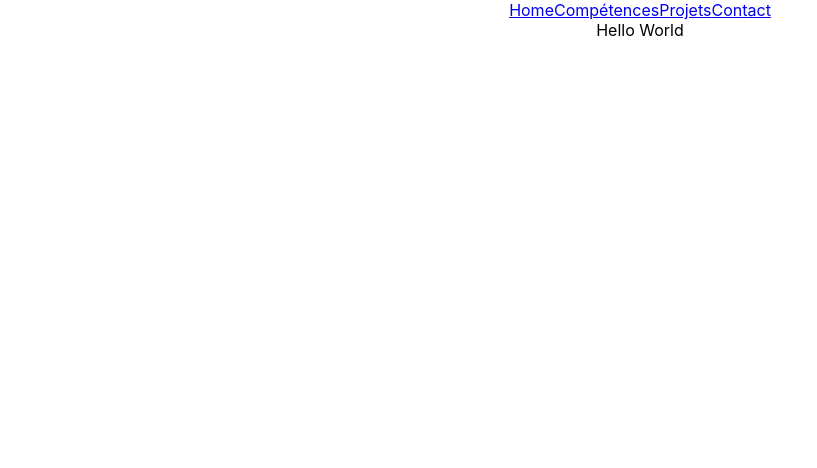
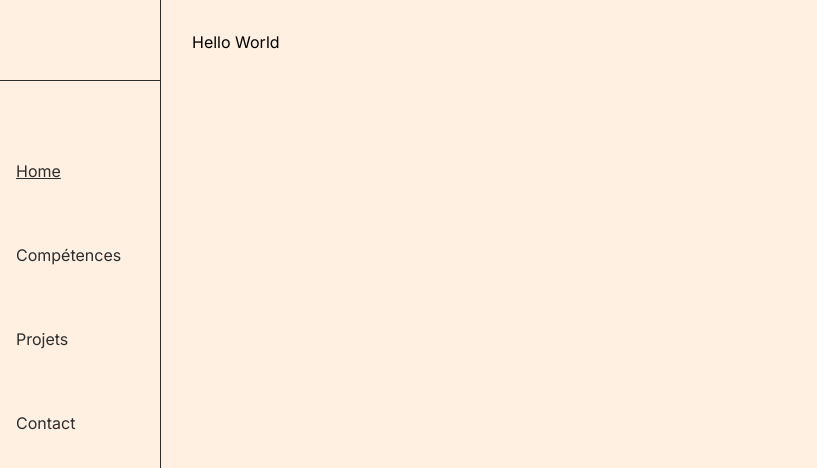
Before and after one commit to juliebeziat/portfolio, a React (Create React App) app: page / in a window 1280 px wide. Shown: the top 468 px of the page, without its empty margins (0-817 px from the left). Built offline with nearby package versions, Linux system fonts and the light colour scheme.

Commit message:
[Style] style app and menu

```diff
--- a/src/components/App/App.css
+++ /dev/null
@@ -1,38 +0,0 @@
-.App {
-  text-align: center;
-}
-
-.App-logo {
-  height: 40vmin;
-  pointer-events: none;
-}
-
-@media (prefers-reduced-motion: no-preference) {
-  .App-logo {
-    animation: App-logo-spin infinite 20s linear;
-  }
-}
-
-.App-header {
-  background-color: #282c34;
-  min-height: 100vh;
-  display: flex;
-  flex-direction: column;
-  align-items: center;
-  justify-content: center;
-  font-size: calc(10px + 2vmin);
-  color: white;
-}
-
-.App-link {
-  color: #61dafb;
-}
-
-@keyframes App-logo-spin {
-  from {
-    transform: rotate(0deg);
-  }
-  to {
-    transform: rotate(360deg);
-  }
-}
--- a/src/components/App/App.js
+++ b/src/components/App/App.js
@@ -1,5 +1,5 @@
 // == Import style
-import './App.css';
+import './App.scss';
 
 // == Import components
 import Menu from '../Menu';
@@ -13,8 +13,9 @@ import { Route, Routes } from 'react-router-dom';
 
 function App() {
   return (
+    <>
+      <Menu />
       <div className="App">
-      <Menu />
         <Routes>
           <Route path='/' element={<Home />}/>
           <Route path='/competences' element={<Skills />}/>
@@ -22,6 +23,7 @@ function App() {
           <Route path='/contact' element={<Contact />}/>
         </Routes>
       </div>
+    </>
   );
 }
 
--- /dev/null
+++ b/src/components/App/App.scss
@@ -0,0 +1,5 @@
+@use 'src/style/vars';
+
+.App {
+    padding: 2em 12em;
+}
--- a/src/components/Menu/menu.scss
+++ b/src/components/Menu/menu.scss
@@ -0,0 +1,36 @@
+@use '../../style/vars';
+
+.menu {
+    position: absolute;
+    width: 10em;
+    height: 100vh;
+    border-right: 1px solid vars.$darkColor;
+
+    a {
+        text-decoration: none;
+        color: vars.$darkColor;
+    }
+
+    &-logo {
+        width: 80px;
+        height: 80px;
+        display: block;
+        margin: auto;
+    }
+
+    &-navbar {
+        margin-top: 5em;
+        padding-top: 3em;
+        border-top: 1px solid vars.$darkColor;
+        display: flex;
+        flex-wrap: wrap;
+
+        &-nav {
+            margin: 2em 1em;
+        }
+
+        .active {
+            text-decoration: underline;
+        }
+    }
+}
--- a/src/index.css
+++ /dev/null
@@ -1,13 +0,0 @@
-body {
-  margin: 0;
-  font-family: -apple-system, BlinkMacSystemFont, 'Segoe UI', 'Roboto', 'Oxygen',
-    'Ubuntu', 'Cantarell', 'Fira Sans', 'Droid Sans', 'Helvetica Neue',
-    sans-serif;
-  -webkit-font-smoothing: antialiased;
-  -moz-osx-font-smoothing: grayscale;
-}
-
-code {
-  font-family: source-code-pro, Menlo, Monaco, Consolas, 'Courier New',
-    monospace;
-}
--- a/src/index.js
+++ b/src/index.js
@@ -2,7 +2,7 @@ import React from 'react';
 import ReactDOM from 'react-dom/client';
 import { BrowserRouter } from 'react-router-dom';
 import App from './components/App/App';
-import './index.css';
+import './style/index.scss'
 import reportWebVitals from './reportWebVitals';
 
 const root = ReactDOM.createRoot(document.getElementById('root'));
--- /dev/null
+++ b/src/style/_vars.scss
@@ -0,0 +1,3 @@
+$backgroundColor: #FFF0E2;
+$darkColor: #2D2D2D;
+$lightColor: #dfdfdf;
--- /dev/null
+++ b/src/style/index.scss
@@ -0,0 +1,14 @@
+@use 'src/style/vars';
+@import url('https://fonts.googleapis.com/css2?family=Inter:wght@100;200;300;400;500;600;700;800;900&display=swap');
+
+body {
+  font-family: 'Inter', sans-serif;
+  background-color: vars.$backgroundColor;
+  position: relative;
+  margin: 0;
+}
+
+code {
+  font-family: source-code-pro, Menlo, Monaco, Consolas, 'Courier New',
+    monospace;
+}
```
Also changed, not shown: src/assets/eye.png (added), src/components/Menu/index.js (indentation only). Lines whose indentation alone changed are shown as unchanged.
